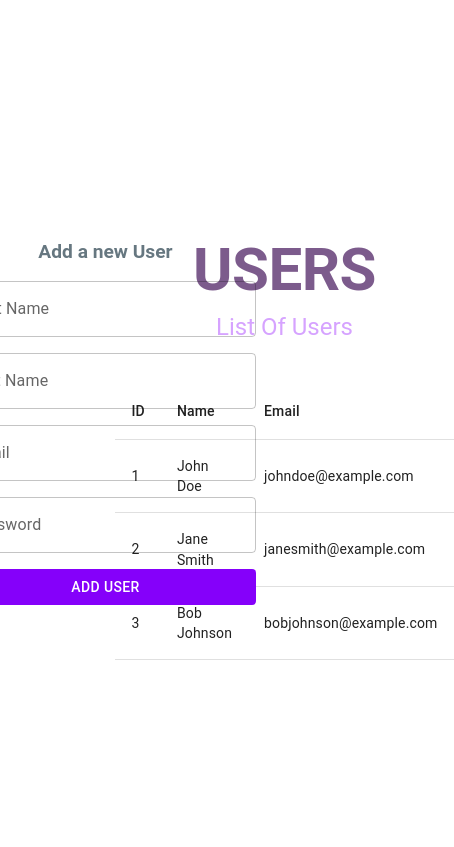
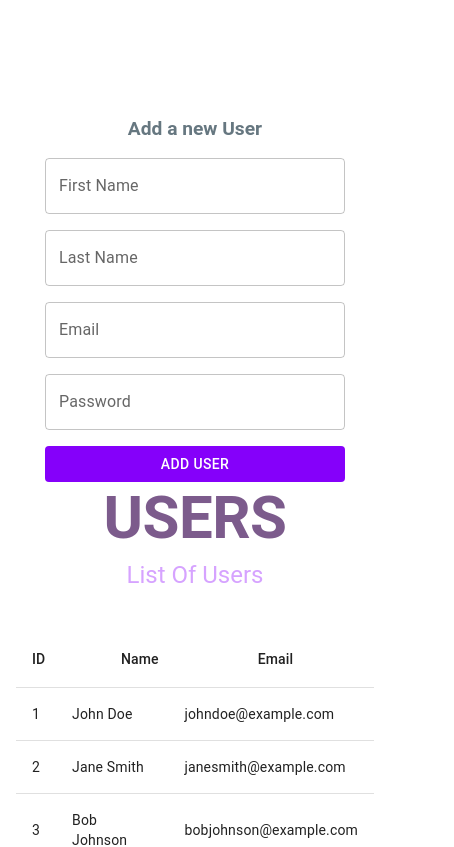
Before and after one commit to Tariq-act/Todo_frontend_devriser, a Next.js app: page /formUser in a window 390 px wide. Shown: the top 847 px of the page, 454 px wide, since content can reach past the window. Built offline with nearby package versions, Linux system fonts and the light colour scheme.

Commit message:
Admin Dashboard made responsive

```diff
--- a/src/components/Users/Users.jsx
+++ b/src/components/Users/Users.jsx
@@ -15,10 +15,40 @@ const Users = () => {
     { _id: "1", name: "John Doe", email: "johndoe@example.com" },
     { _id: "2", name: "Jane Smith", email: "janesmith@example.com" },
     { _id: "3", name: "Bob Johnson", email: "bobjohnson@example.com" },
+    { _id: "1", name: "John Doe", email: "johndoe@example.com" },
+    { _id: "2", name: "Jane Smith", email: "janesmith@example.com" },
+    { _id: "3", name: "Bob Johnson", email: "bobjohnson@example.com" },
+    { _id: "1", name: "John Doe", email: "johndoe@example.com" },
+    { _id: "2", name: "Jane Smith", email: "janesmith@example.com" },
+    { _id: "3", name: "Bob Johnson", email: "bobjohnson@example.com" },
+    { _id: "1", name: "John Doe", email: "johndoe@example.com" },
+    { _id: "2", name: "Jane Smith", email: "janesmith@example.com" },
+    { _id: "3", name: "Bob Johnson", email: "bobjohnson@example.com" },
+    { _id: "1", name: "John Doe", email: "johndoe@example.com" },
+    { _id: "2", name: "Jane Smith", email: "janesmith@example.com" },
+    { _id: "3", name: "Bob Johnson", email: "bobjohnson@example.com" },
+    { _id: "1", name: "John Doe", email: "johndoe@example.com" },
+    { _id: "2", name: "Jane Smith", email: "janesmith@example.com" },
+    { _id: "3", name: "Bob Johnson", email: "bobjohnson@example.com" },
+    { _id: "1", name: "John Doe", email: "johndoe@example.com" },
+    { _id: "2", name: "Jane Smith", email: "janesmith@example.com" },
+    { _id: "3", name: "Bob Johnson", email: "bobjohnson@example.com" },
+    { _id: "1", name: "John Doe", email: "johndoe@example.com" },
+    { _id: "2", name: "Jane Smith", email: "janesmith@example.com" },
+    { _id: "3", name: "Bob Johnson", email: "bobjohnson@example.com" },
+    { _id: "1", name: "John Doe", email: "johndoe@example.com" },
+    { _id: "2", name: "Jane Smith", email: "janesmith@example.com" },
+    { _id: "3", name: "Bob Johnson", email: "bobjohnson@example.com" },
   ];
 
   return (
-    <Box display="flex" flexDirection="column" alignItems="center" mt="50px">
+    <Box
+      display="flex"
+      flexDirection="column"
+      alignItems="center"
+      justifyContent="center"
+      height="100%"
+    >
       <Box textAlign="center">
         <Typography
           variant="h2"
@@ -33,7 +63,7 @@ const Users = () => {
         </Typography>
       </Box>
       <Box mt="40px">
-        <TableContainer component={Box} maxHeight="50vh" overflowY="scroll">
+        <TableContainer component={Box}>
           <Table>
             <TableHead>
               <TableRow>
@@ -42,6 +72,10 @@ const Users = () => {
                 <TableCell>Email</TableCell>
               </TableRow>
             </TableHead>
+          </Table>
+        </TableContainer>
+        <TableContainer component={Box} maxHeight="50vh" overflowY="scroll">
+          <Table>
             <TableBody>
               {users.map((user) => (
                 <TableRow key={user._id}>
--- a/src/pages/formUser.js
+++ b/src/pages/formUser.js
@@ -7,32 +7,43 @@ const useStyles = makeStyles((theme) => ({
   root: {
     flexGrow: 1,
     padding: theme.spacing(2),
-    height: '100vh',
-    width: '100vw',
+    height: '100%',
     display: 'flex',
     flexDirection: 'column',
     alignItems: 'center',
     justifyContent: 'center',
   },
   container: {
-    display: 'flex',
-    flexDirection: 'row',
     width: '100%',
     height: '100%',
+    display: 'flex',
+    flexDirection: 'column',
+    [theme.breakpoints.up('md')]: {
+      flexDirection: 'row',
+    },
   },
   left: {
-    width: '50%',
-    height: '100%',
+    width: '100%',
+    height: '50%',
     display: 'flex',
     alignItems: 'center',
     justifyContent: 'center',
+    marginTop: '100px',
+    [theme.breakpoints.up('md')]: {
+      width: '50%',
+      height: '100%',
+    },
   },
   right: {
-    width: '50%',
-    height: '100%',
+    width: '100%',
+    height: '50%',
     display: 'flex',
     alignItems: 'center',
     justifyContent: 'center',
+    [theme.breakpoints.up('md')]: {
+      width: '50%',
+      height: '100%',
+    },
   },
   users: {
     display: 'flex',
@@ -40,7 +51,7 @@ const useStyles = makeStyles((theme) => ({
   },
 }));
 
-export default function formUser() {
+export default function FormUser() {
   const classes = useStyles();
   const [isMounted, setIsMounted] = useState(false);
 
```
